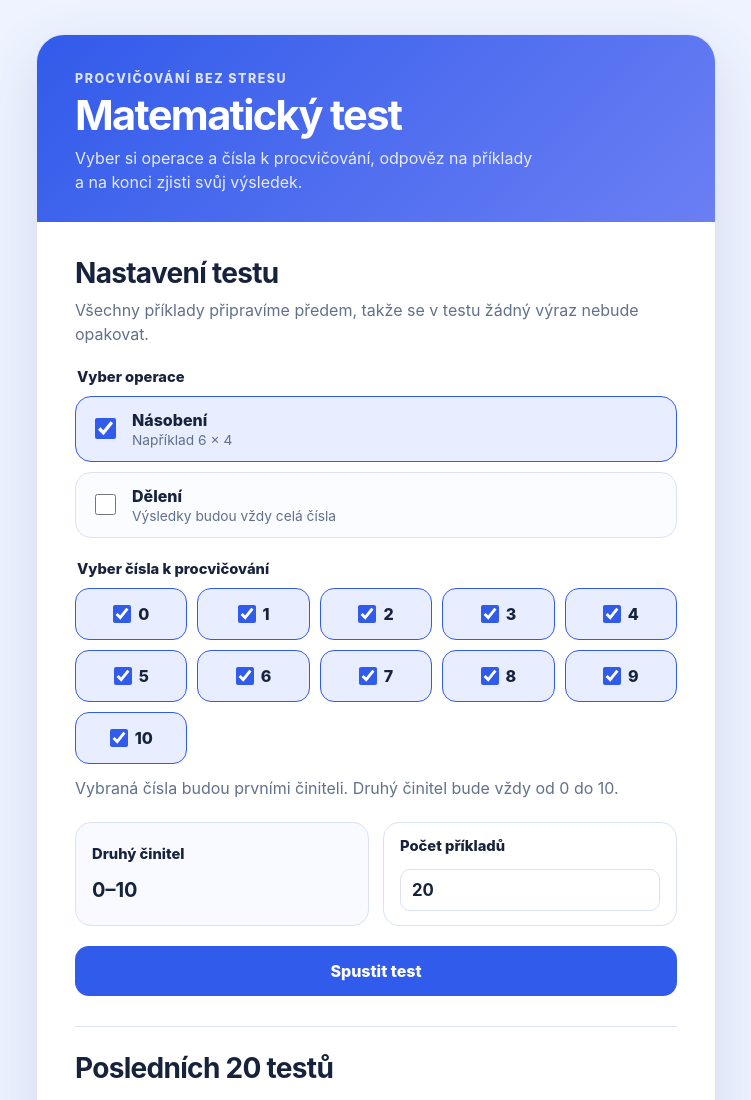
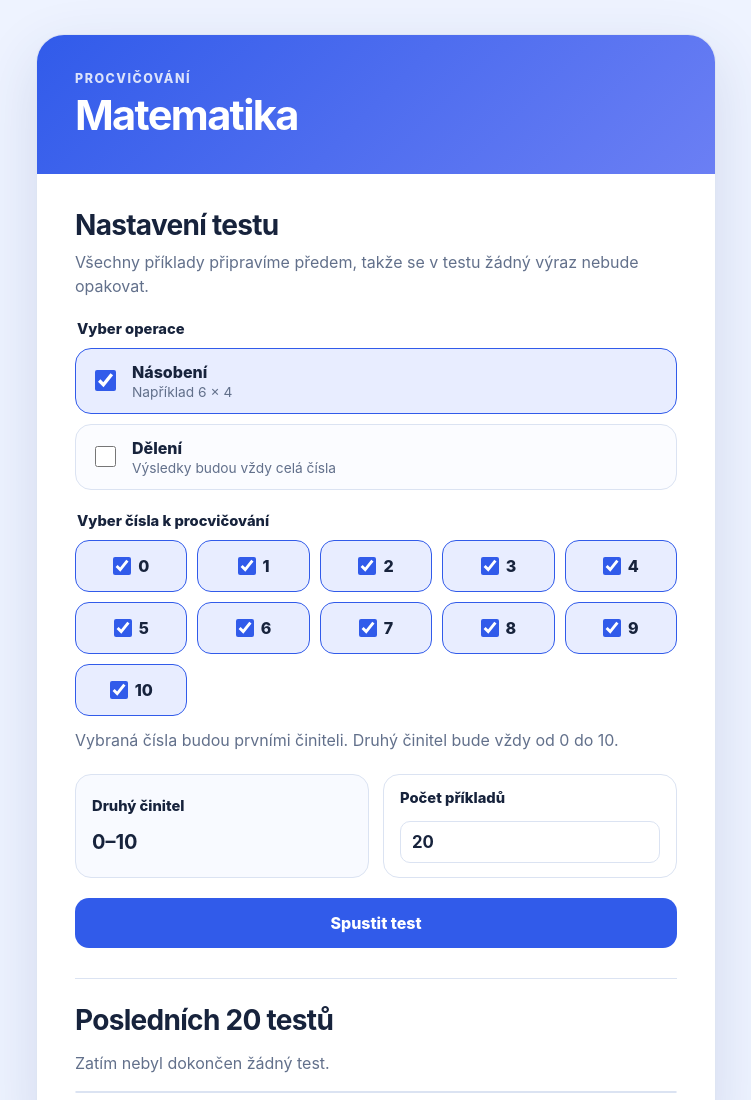
Before and after one commit to honzik1/skola, a plain HTML site: page nasobilka/index.html in a window 1280 px wide. Shown: the top 1100 px of the page, without its empty margins (264-1015 px from the left). Drawn offline with Linux system fonts and the light colour scheme.

Commit message:
title update

```diff
--- a/nasobilka/index.html
+++ b/nasobilka/index.html
@@ -4,7 +4,7 @@
   <meta charset="utf-8">
   <meta name="viewport" content="width=device-width, initial-scale=1">
   <meta name="theme-color" content="#eef3ff">
-  <title>Matematický test</title>
+  <title>Matematika</title>
   <style>
     :root {
       color-scheme: light;
@@ -571,9 +571,8 @@
   <main class="app-shell">
     <div class="app-card">
       <header class="app-header">
-        <p class="eyebrow">Procvičování bez stresu</p>
-        <h1>Matematický test</h1>
-        <p>Vyber si operace a čísla k procvičování, odpověz na příklady a na konci zjisti svůj výsledek.</p>
+        <p class="eyebrow">Procvičování</p>
+        <h1>Matematika</h1>
       </header>
 
       <section id="settings-screen" class="screen" aria-labelledby="settings-title">
```
